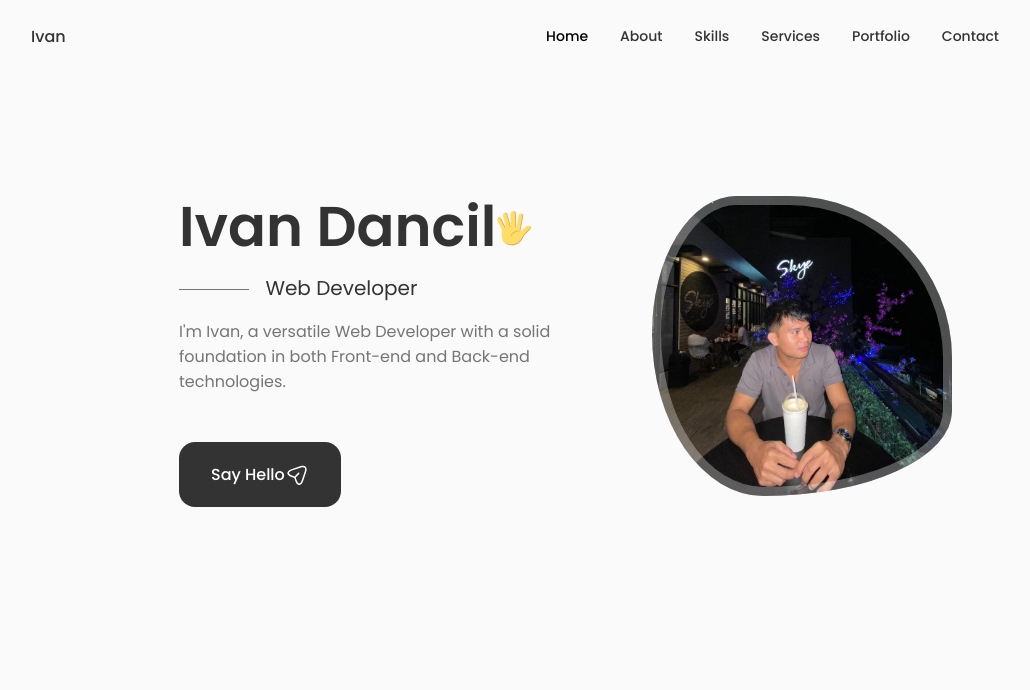
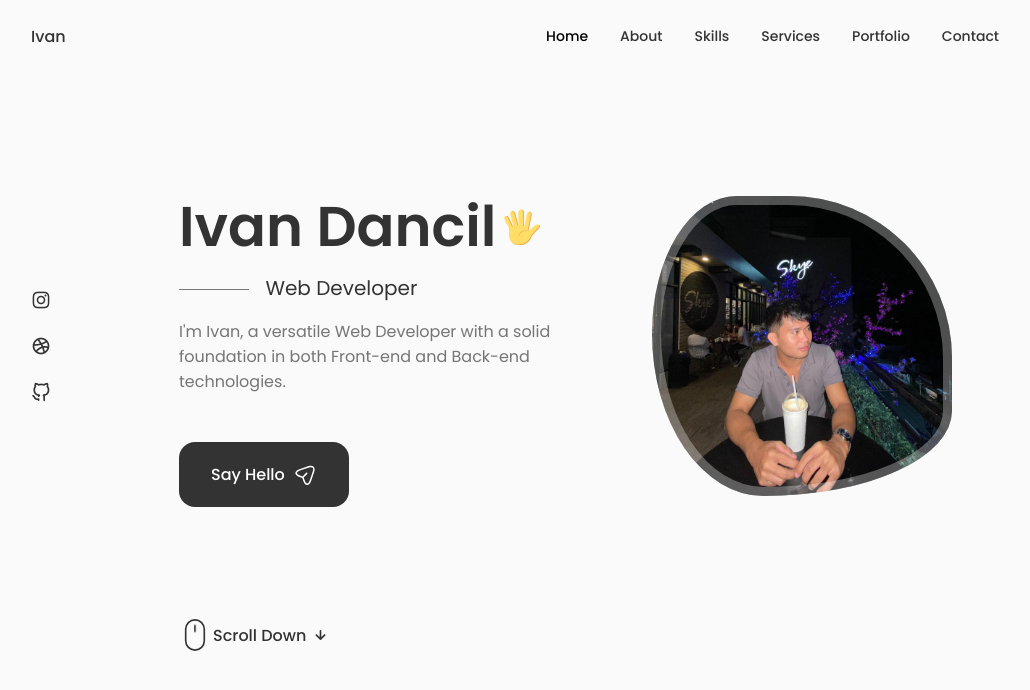
Before and after one commit to ivandancil/ivandancil.github.io, a React (Vite) app: page / in a window 1280 px wide. Shown: the top 690 px of the page, without its empty margins (125-1155 px from the left). Built offline with nearby package versions, Linux system fonts and the light colour scheme.

Commit message:
Updated: latest changes

```diff
--- a/src/App.css
+++ b/src/App.css
@@ -176,11 +176,22 @@
     margin-left: var(--mb-1-5);
     margin-right: var(--mb-1-5);
   }
+
+  .button {
+    padding: 1rem 1.75rem;
+  }
+
+  .button_icon {
+    width: 22px;
+    height: 22px;
+  }
 }
 
 /* For medium devices */
 @media screen and (max-width: 768px) {
-
+  .section {
+    padding: 2rem 0 4rem;
+  }
 }
 
 @media screen and (max-width: 576px) {
@@ -189,6 +200,10 @@
 
 /* For small devices */
 @media screen and (max-width: 350px) {
+  :root {
+    --big-font-size: 2.25rem;
+  }
+
    .container {
     margin-left: var(--mb-1-5);
     margin-right: var(--mb-1-5);
--- a/src/components/home/Data.tsx
+++ b/src/components/home/Data.tsx
@@ -4,7 +4,7 @@
   return (
     <div className="home_data">
         <h1 className="home_title">Ivan Dancil
-            <svg xmlns="http://www.w3.org/2000/svg" width="36" height="36" viewBox="0 0 48 48" fill="none" className="home__hand">
+            <svg xmlns="http://www.w3.org/2000/svg" width="36" height="36" viewBox="0 0 48 48" fill="none" className="home_hand">
                   <path d="M25.4995 32.0305L31.3495 33.1555L36.1495 8.48051C36.4495 6.83051 35.3995 5.18051 33.8245 4.88051C32.1745 4.58051 30.5995 5.70551 30.2995 7.35551L25.4995 32.0305Z" fill="#FFDD67"/>
                   <path d="M33.8996 4.88018C33.6746 4.80518 33.5246 4.80518 33.2996 4.80518C34.6496 5.33018 35.3996 6.75518 35.0996 8.25518L30.2996 32.9302L31.3496 33.1552L36.1496 8.48018C36.5246 6.75518 35.4746 5.18018 33.8996 4.88018Z" fill="#EBA352"/>
                   <path d="M19.4995 32.7802H26.5495V5.55518C26.5495 3.53018 24.9745 1.80518 23.0245 1.80518C21.1495 1.80518 19.4995 3.45518 19.4995 5.55518V32.7802Z" fill="#FFDD67"/>
@@ -26,7 +26,7 @@
 
         <a href="#contact" className='button button--flex'>
           Say Hello
-          <svg xmlns="http://www.w3.org/2000/svg" className='button__icon' width="24" height="24" viewBox="0 0 24 24" fill="none">
+          <svg xmlns="http://www.w3.org/2000/svg" className="button_icon" width="24" height="24" viewBox="0 0 24 24" fill="none">
                   <path d="M14.2199 21.9352C13.0399 21.9352 11.3699 21.1052 10.0499 17.1352L9.32988 14.9752L7.16988 14.2552C3.20988 12.9352 2.37988 11.2652 2.37988 10.0852C2.37988 8.91525 3.20988 7.23525 7.16988 5.90525L15.6599 3.07525C17.7799 2.36525 19.5499 2.57525 20.6399 3.65525C21.7299 4.73525 21.9399 6.51525 21.2299 8.63525L18.3999 17.1252C17.0699 21.1052 15.3999 21.9352 14.2199 21.9352ZM7.63988 7.33525C4.85988 8.26525 3.86988 9.36525 3.86988 10.0852C3.86988 10.8052 4.85988 11.9052 7.63988 12.8252L10.1599 13.6652C10.3799 13.7352 10.5599 13.9152 10.6299 14.1352L11.4699 16.6552C12.3899 19.4352 13.4999 20.4252 14.2199 20.4252C14.9399 20.4252 16.0399 19.4352 16.9699 16.6552L19.7999 8.16525C20.3099 6.62525 20.2199 5.36525 19.5699 4.71525C18.9199 4.06525 17.6599 3.98525 16.1299 4.49525L7.63988 7.33525Z" fill="var(--container-color)"/>
                   <path d="M10.11 14.7052C9.92005 14.7052 9.73005 14.6352 9.58005 14.4852C9.29005 14.1952 9.29005 13.7152 9.58005 13.4252L13.16 9.83518C13.45 9.54518 13.93 9.54518 14.22 9.83518C14.51 10.1252 14.51 10.6052 14.22 10.8952L10.64 14.4852C10.5 14.6352 10.3 14.7052 10.11 14.7052Z" fill="var(--container-color)"/>
           </svg>
--- a/src/components/home/Home.tsx
+++ b/src/components/home/Home.tsx
@@ -1,5 +1,6 @@
 import Data from './Data'
 import './home.css'
+import ScrollDown from './ScrollDown'
 import Social from './Social'
 
 const Home = () => {
@@ -13,6 +14,8 @@
 
                 <Data/>
             </div>
+
+            <ScrollDown/>
         </div>
     </section>
   )
--- /dev/null
+++ b/src/components/home/ScrollDown.tsx
@@ -0,0 +1,51 @@
+
+
+const ScrollDown = () => {
+  return (
+    <div className="home_scroll">
+        <a href="#about" className="home_scroll-button button--flex">
+            <svg
+                xmlns="http://www.w3.org/2000/svg"
+                xmlnsXlink="http://www.w3.org/1999/xlink"
+                width="32px"
+                height="32px"
+                className="home__scroll-mouse"
+                viewBox="0 0 247 390"
+                version="1.1"
+                style= {{
+                         fillRule: "evenodd",
+                         clipRule: "evenodd",
+                         strokeLinecap: "round",
+                         strokeLinejoin: "round",
+                         strokeMiterlimit: "1.5",
+                       }}
+            >
+                <path
+                     className="wheel"
+                     d="M123.359,79.775l0,72.843"
+                     style= {{
+                            fill: "none",
+                            stroke: "var(--title-color)",
+                            strokeWidth: "20px",
+                            }}
+            >
+                </path>
+                <path
+                    id="mouse"
+                    d="M236.717,123.359c0,-62.565 -50.794,-113.359 -113.358,-113.359c-62.565,0 -113.359,50.794 -113.359,113.359l0,143.237c0,62.565 50.794,113.359 113.359,113.359c62.564,0 113.358,-50.794 113.358,-113.359l0,-143.237Z"
+                    style= {{
+                             fill: "none",
+                             stroke: "var(--title-color)",
+                             strokeWidth: "20px",
+                           }}
+            >
+                </path>
+              </svg>
+              <span className="home_scroll-name">Scroll Down</span>
+              <i className="uil uil-arrow-down home_scroll-arrow"></i>
+        </a>
+    </div>
+  )
+}
+
+export default ScrollDown
--- a/src/components/home/home.css
+++ b/src/components/home/home.css
@@ -1,3 +1,7 @@
+.home_container {
+    row-gap: 7rem;
+}
+
 .home_content {
     grid-template-columns: 116px repeat(2, 1fr);
     padding-top: 5.5rem;
@@ -54,7 +58,6 @@
     margin-bottom: var(--mb-3);
 }
 
-
 .home_img {
     background: url(../../assets/profile.jpg);
     background-repeat: no-repeat;
@@ -81,3 +84,112 @@
         border-radius: 60% 40% 30% 70%/60% 30% 70% 40%;
     }
 }
+
+.home_scroll {
+    margin-left: 9.25rem;
+}
+
+.wheel {
+    animation: scroll 2s ease infinite;
+}
+
+@keyframes scroll {
+    0% {
+        transform: translateY(0);
+    }
+
+    30% {
+        transform: translateY(3.75rem);
+    }
+}
+
+.home_scroll-name {
+    color: var(--title-color);
+    font-weight: var(--font-medium);
+    margin-right: var(--mb-0-25);
+    margin-left: 2px;
+}
+
+.home_scroll-arrow {
+    font-size: 1.25rem;
+    color: var(--title-color);
+}
+
+/* Breakdowns */
+/* For large devices */
+@media screen and (max-width: 992px) {
+ .home_content {
+    grid-template-columns: 100px repeat(2, 1fr);
+    column-gap: 1.25rem;
+ }
+
+ .home_hand {
+    width: 26px;
+    height: 26px;
+ }
+
+ .home_subtitle {
+    padding-left: 3.75rem;
+    margin-bottom: var(--mb-1);
+ }
+
+ .home_subtitle::before {
+    width: 42px;
+    top: 0.8rem;
+ }
+
+ .home_description {
+    max-width: initial;
+    margin-bottom: var(--mb-2-5);
+ }
+
+ .home_img {
+    width: 250px;
+    height: 250px;
+    box-shadow: inset 0 0 0 8px rgb(255 255 255 / 30%);
+ }
+
+ .home_scroll {
+    margin-left: 7.5rem;
+ }
+}
+
+/* For medium devices */
+@media screen and (max-width: 768px) {
+  .home_content {
+    grid-template-columns: 0.5fr 3fr;
+    padding-top: 3.5rem;
+  }
+
+  .home_img {
+    order: initial;
+    justify-self: initial;
+  }
+
+  .home_data {
+    grid-column: 1/3;
+  }
+
+  .home_img {
+    box-shadow: inset 0 0 0 6px rgb(255 255 255 / 30%);
+    width: 200px;
+    height: 200px;
+  }
+
+  .home_scroll {
+    display: none;
+  }
+}
+
+/* For small devices */
+@media screen and (max-width: 350px) {
+  .home_img {
+    width: 180px;
+    height: 189px;
+  }
+
+  .home_hand {
+    width: 22px;
+    height: 22px;
+  }
+}
```
Also changed, not shown: src/components/about/About.tsx (added, +9 -0 lines), src/assets/scroll.svg (added), src/components/about/about.css (added).
